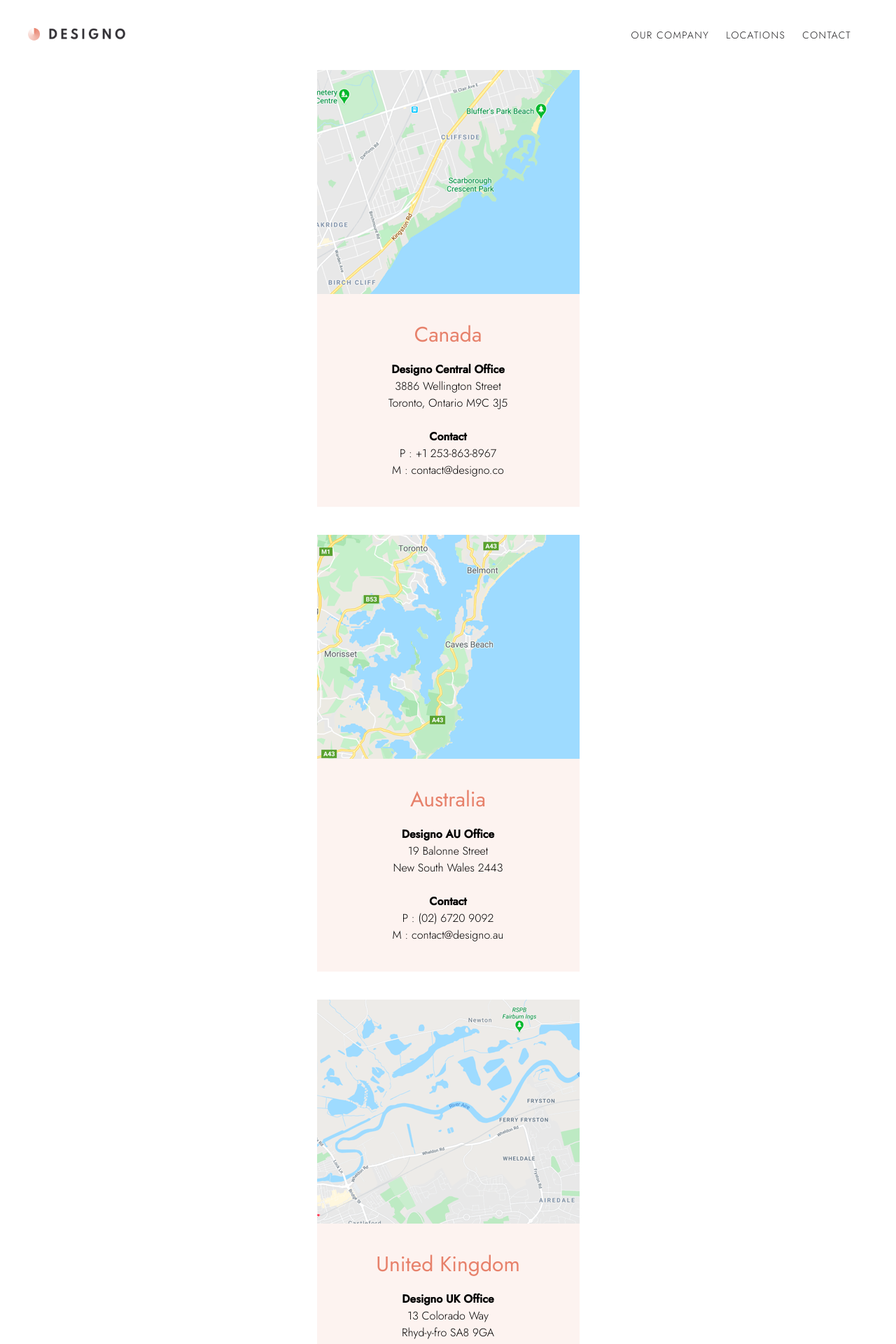
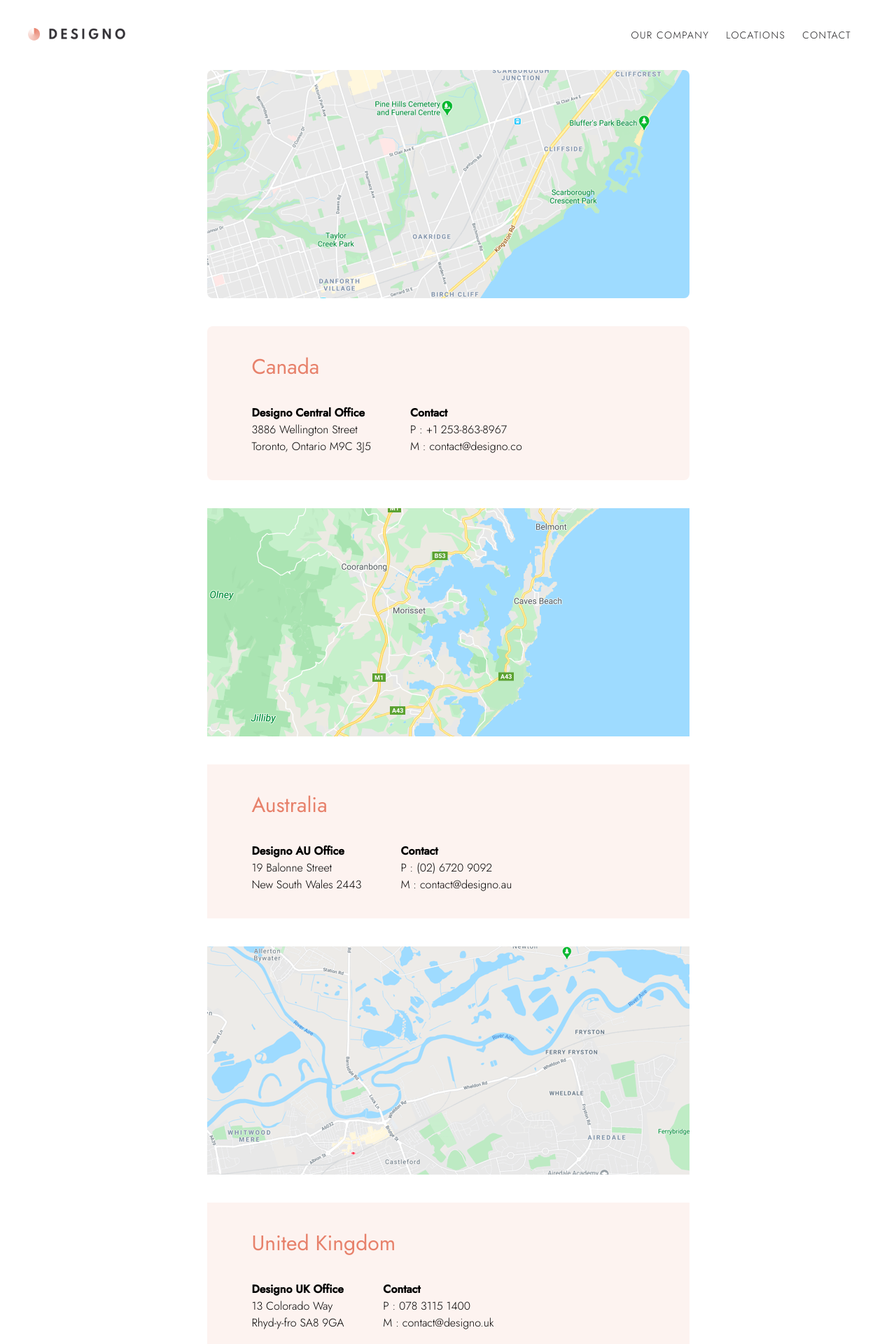
Before and after one commit to MarcioLopes451/designo, a Next.js app: page /locations in a window 1280 px wide. Shown: the top 1920 px of the page at 70% size. Built offline with nearby package versions, Linux system fonts and the light colour scheme.

Commit message:
add:tablet

```diff
--- a/app/about/page.tsx
+++ b/app/about/page.tsx
@@ -1,20 +1,39 @@
-import React from 'react';
+'use client'
+import React, { useEffect, useState } from 'react';
 import MobileAbout from '../../assets/about/mobile/image-about-hero.jpg';
+import TabletAbout from '../../assets/about/tablet/image-about-hero.jpg';
 import Talent from '../../assets/about/mobile/image-world-class-talent.jpg';
+import TabletTalent from '../../assets/about/tablet/image-world-class-talent.jpg';
 import Canada from '../../assets/shared/desktop/illustration-canada.svg';
 import Australia from '../../assets/shared/desktop/illustration-australia.svg';
 import UK from '../../assets/shared/desktop/illustration-united-kingdom.svg';
 import SmallCircle from '../../assets/shared/desktop/bg-pattern-small-circle.svg';
 import Real from '../../assets/about/mobile/image-real-deal.jpg';
-import { Talk, Footer } from '../page';
+import TabletReal from '../../assets/about/tablet/image-real-deal.jpg';
+import { Talk, Footer,TabletFooter } from '../page';
 import Image from 'next/image';
 
+
 export default function About() {
+
+    const [width, setWidth] = useState(window.innerWidth);
+    const breakPoint = 768;
+    const med = 1024;
+
+
+    useEffect(() => {
+        const handleResizeWindow = () => setWidth(window.innerWidth);
+        window.addEventListener('resize', handleResizeWindow);
+        return () => {
+            window.removeEventListener('resize', handleResizeWindow);
+        };
+    }, []);
   return (
     <div className='mt-10'>
         <div className='flex justify-center items-center flex-col flex-wrap'>
-            <Image src={MobileAbout} alt='hero'/>
-            <div className='bg-peach w-full'>
+            {width < breakPoint ? <Image src={MobileAbout} alt='hero'/>
+            : <Image src={TabletAbout} alt='tablet' className='w-[43rem] rounded-lg'/>}
+            <div className='bg-peach w-full md:w-[43rem] -mt-3 rounded-lg'>
                 <div className='flex justify-center items-center flex-col text-center my-16 text-white'>
                     <h2 className='text-3xl'>About Us</h2>
                     <p className='mt-5 font-light px-6'>
@@ -26,8 +45,9 @@ export default function About() {
                     </p>
                 </div>
             </div>
-            <Image src={Talent} alt='talent'/>
-            <div className='bg-seashell'>
+            {width < breakPoint ? <Image src={Talent} alt='talent'/> :
+            <Image src={TabletTalent} alt='tablet' className='mt-20 rounded-lg w-[43rem]'/>}
+            <div className='bg-seashell md:w-[43rem] -mt-3 rounded-lg'>
                 <div className='flex justify-center items-center flex-col my-14'>
                     <h2 className='text-peach text-3xl'>World-class talent</h2>
                     <p className='font-light text-sm text-center px-5 mt-5'>
@@ -47,8 +67,9 @@ export default function About() {
         <Locate />
         <div className='mt-10'>
             <div className='flex justify-center items-center flex-col flex-wrap'>
-                <Image src={Real} alt='real'/>
-                <div className='bg-seashell'>
+               {width < breakPoint ? <Image src={Real} alt='real'/> :
+               <Image src={TabletReal} alt='tablet' className='mt-20 rounded-lg w-[43rem]'/>}
+                <div className='bg-seashell md:w-[43rem] -mt-3 rounded-lg'>
                     <div className='flex justify-center items-center flex-col flex-wrap text-center my-16'>
                         <h2 className='text-3xl text-peach'>The Real Deal</h2>
                         <p className='mt-5 font-light px-6'>
@@ -65,7 +86,7 @@ export default function About() {
             </div>
         </div>
         <Talk />
-        <Footer />
+        {width < breakPoint ? <Footer /> : <TabletFooter />}
     </div>
   )
 }
--- a/app/contact/page.tsx
+++ b/app/contact/page.tsx
@@ -1,13 +1,27 @@
-import React from 'react'
+'use client'
+import React, { useEffect, useState } from 'react'
 import { Locate } from '../about/page';
-import { Footer } from '../page';
+import { Footer,TabletFooter} from '../page';
 
-export default function page() {
+export default function Contact() {
+  const [width, setWidth] = useState(window.innerWidth);
+  const breakPoint = 768;
+  const med = 1024;
+
+
+  useEffect(() => {
+      const handleResizeWindow = () => setWidth(window.innerWidth);
+      window.addEventListener('resize', handleResizeWindow);
+      return () => {
+          window.removeEventListener('resize', handleResizeWindow);
+      };
+  }, []);
+
   return (
-    <div className='mt-10  w-full'>
-        <div className='flex justify-center items-center flex-col flex-wrap gap-6 text-white bg-peach'>
-            <h2 className='mt-14 text-3xl'>Contact Us</h2>
-            <p className='text-center px-4 font-light'>
+    <div className='mt-10 w-full md:flex flex-col justify-center items-center'>
+        <div className='flex justify-center items-center flex-col flex-wrap gap-6 text-white bg-peach md:w-[43rem] rounded-lg'>
+            <h2 className='mt-14 text-3xl md:text-left'>Contact Us</h2>
+            <p className='text-center px-4 font-light md:text-left'>
             Ready to take it to the next level? Let’s talk about your project or idea and find out
             how we can help your business grow. If you are looking for unique digital experiences
             that’s relatable to your users, drop us a line
@@ -18,33 +32,33 @@ export default function page() {
                 <input
                 type='text'
                 placeholder='Name'
-                className='bg-peach text-white w-80 border-b border-white py-3 mb-2 placeholder-white placeholder:opacity-50'
+                className='bg-peach text-white w-80 border-b border-white py-3 mb-2 placeholder-white placeholder:opacity-50 md:w-[35rem]'
                 />
                 <label htmlFor='email'></label>
                 <br />
                 <input
                 type='text'
                 placeholder='Email Address'
-                className='bg-peach text-white w-80 border-b border-white py-3 mb-2 placeholder-white placeholder:opacity-50'
+                className='bg-peach text-white w-80 border-b border-white py-3 mb-2 placeholder-white placeholder:opacity-50 md:w-[35rem]'
                 />
                 <label htmlFor='Phone'></label>
                 <br />
                 <input
                 type='text'
                 placeholder='Phone'
-                className='bg-peach text-white w-80 border-b border-white py-3 mb-2 placeholder-white placeholder:opacity-50'
+                className='bg-peach text-white w-80 border-b border-white py-3 mb-2 placeholder-white placeholder:opacity-50 md:w-[35rem]'
                 />
                 <label htmlFor='name'></label>
                 <br />
                 <textarea
                 placeholder='Your Message'
-                className='bg-peach text-white w-80 border-b border-white py-3 mb-2 placeholder-white placeholder:opacity-50'
+                className='bg-peach text-white w-80 border-b border-white py-3 mb-2 placeholder-white placeholder:opacity-50 md:w-[35rem]'
                 rows={4}
                 cols={40}
                 >
                 </textarea>
                 <br />
-                <div className='flex justify-center items-center mt-4 mb-16'>
+                <div className='flex justify-center items-center mt-4 mb-16 md:justify-end'>
                 <button className='w-40 h-14 bg-white text-black rounded-lg text-center'>
                     SUBMIT
                 </button>
@@ -52,7 +66,7 @@ export default function page() {
             </form>
         </div>
         <Locate />
-        <Footer />
+        {width < breakPoint ? <Footer /> : <TabletFooter />}
     </div>
   )
 }
--- a/app/locations/page.tsx
+++ b/app/locations/page.tsx
@@ -1,56 +1,90 @@
-import React from 'react'
+'use client'
+import React, { useEffect, useState } from 'react'
 import Canada from '../../assets/locations/desktop/image-map-canada.png';
+
+import TabletCanada from '../../assets/locations/tablet/image-map-canada.png';
+import TabletUk from '../../assets/locations/tablet/image-map-uk.png';
+import TabletAustralia from '../../assets/locations/tablet/image-map-australia.png';
+
 import Australia from '../../assets/locations/desktop/image-map-australia.png';
 import Uk from '../../assets/locations/desktop/image-map-united-kingdom.png';
-import { Talk, Footer } from '../page';
+import { Talk, Footer, TabletFooter } from '../page';
 import Image from 'next/image';
+import { IMAGES_MANIFEST } from 'next/dist/shared/lib/constants';
 
-export default function page() {
+export default function Locations() {
+    const [width, setWidth] = useState(window.innerWidth);
+    const breakPoint = 768;
+    const med = 1024;
+
+
+    useEffect(() => {
+        const handleResizeWindow = () => setWidth(window.innerWidth);
+        window.addEventListener('resize', handleResizeWindow);
+        return () => {
+            window.removeEventListener('resize', handleResizeWindow);
+        };
+    }, []);
+
   return (
     <div className='mt-10'>
        <div className='flex justify-center items-center flex-col flex-wrap gap-10'>
         <div>
-            <Image src={Canada} alt='canada'/>
-            <div className='bg-seashell w-full'>
-            <div className='flex justify-center items-center flex-col text-center py-10'>
-                <h2 className='text-3xl text-peach'>Canada</h2>
-                <p className='mt-5 font-light px-6'>
+            {width < breakPoint ? <Image src={Canada} alt='canada'/> :
+            <Image src={TabletCanada} alt='tab' className='rounded-lg'/>}
+            <div className='bg-seashell w-full md:mt-10 rounded-lg'>
+                <div className='flex flex-col items-center justify-center md:items-start px-16'>
+                    <h2 className='text-3xl text-peach mt-10'>Canada</h2>
+                <div className='font-light px-6 text-center my-9 md:flex flex-row items-center justify-center gap-14 md:px-0 md:text-left'>
+                    <p>
                         <span className='font-bold'>Designo Central Office</span> <br /> 3886 Wellington Street <br /> Toronto, Ontario M9C 3J5
-                <br /> <br />
+                        <br className='md:hidden'/> <br className='md:hidden'/>
+                    </p>
+                    <p>
                         <span className='font-bold'>Contact</span> <br /> P : +1 253-863-8967 <br /> M : contact@designo.co
                     </p>
                 </div>
                 </div>
             </div>
+        </div>
+
         <div>
-            <Image src={Australia} alt='Australia'/>
+            {width < breakPoint ? <Image src={Australia} alt='Australia'/> : <Image src={TabletAustralia} alt='tab'/>}
             <div className='bg-seashell w-full'>
-            <div className='flex justify-center items-center flex-col text-center py-10'>
-                <h2 className='text-3xl text-peach'>Australia</h2>
-                <p className='mt-5 font-light px-6'>
+            <div className='flex flex-col items-center justify-center md:items-start px-16 md:mt-10'>
+                    <h2 className='text-3xl text-peach mt-10'>Australia</h2>
+                <div className='font-light px-6 text-center my-9 md:flex flex-row items-center justify-center gap-14 md:px-0 md:text-left'>
+                    <p>
                         <span className='font-bold'>Designo AU Office</span> <br /> 19 Balonne Street <br /> New South Wales 2443
-                <br /> <br />
+                         <br className='md:hidden'/> <br className='md:hidden'/>
+                    </p>
+                    <p>
                         <span className='font-bold'>Contact</span> <br /> P : (02) 6720 9092 <br /> M : contact@designo.au
                     </p>
                 </div>
                 </div>
         </div>
+        </div>
         <div>
-            <Image src={Uk} alt='canada'/>
+           {width < breakPoint ? <Image src={Uk} alt='uk'/> : <Image src={TabletUk} alt='tab'/>}
             <div className='bg-seashell w-full'>
-            <div className='flex justify-center items-center flex-col text-center py-10'>
-                <h2 className='text-3xl text-peach'>United Kingdom</h2>
-                <p className='mt-5 font-light px-6'>
+            <div className='flex flex-col items-center justify-center md:items-start px-16 md:mt-10'>
+                    <h2 className='text-3xl text-peach mt-10'>United Kingdom</h2>
+                <div className='font-light px-6 text-center my-9 md:flex flex-row items-center justify-center gap-14 md:px-0 md:text-left'>
+                    <p>
                         <span className='font-bold'>Designo UK Office</span> <br /> 13 Colorado Way <br /> Rhyd-y-fro SA8 9GA
-                <br /> <br />
+                        <br className='md:hidden'/> <br className='md:hidden'/>
+                    </p>
+                    <p>
                         <span className='font-bold'>Contact</span> <br /> P : 078 3115 1400 <br /> M : contact@designo.uk
                     </p>
                 </div>
                 </div>
         </div>
         </div>
+    </div>
         <Talk />
-        <Footer />
+        {width < breakPoint ? <Footer /> : <TabletFooter />}
     </div>
   )
 }
```
Lines whose indentation alone changed are shown as unchanged.
